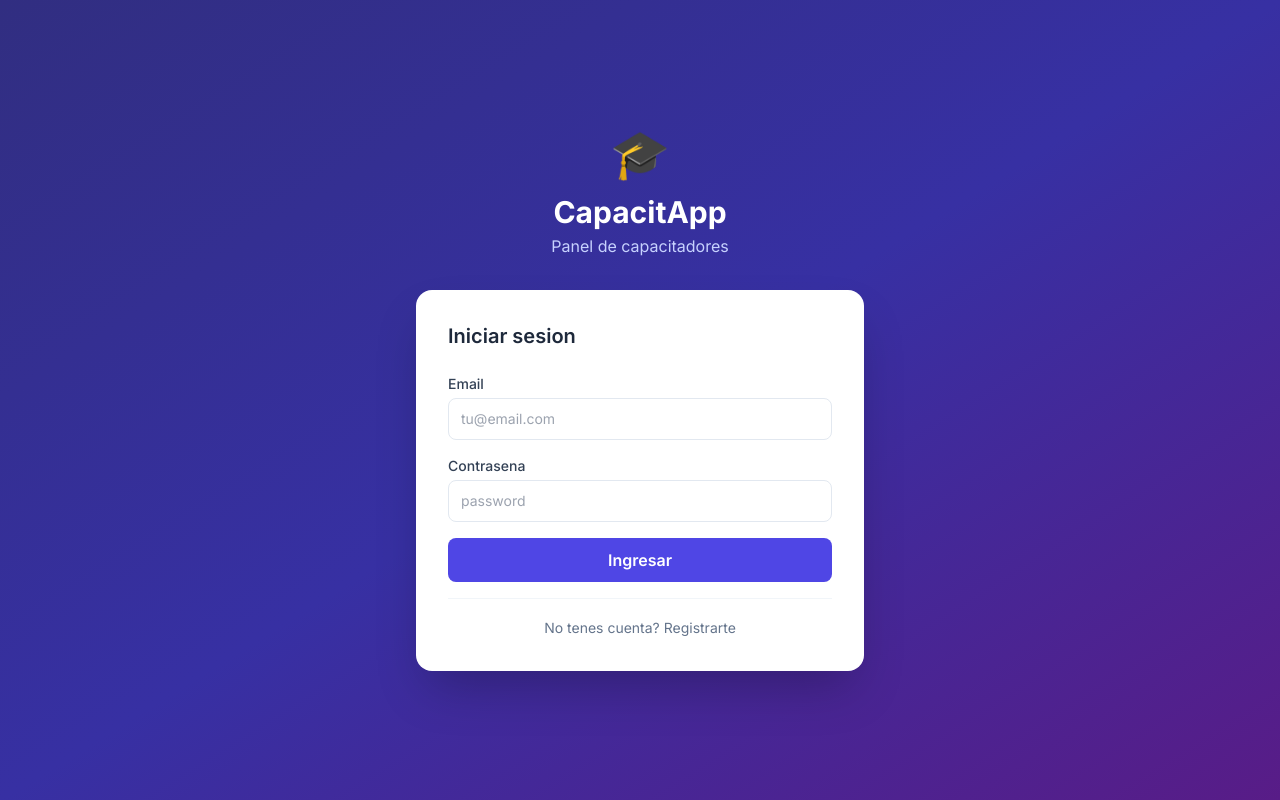
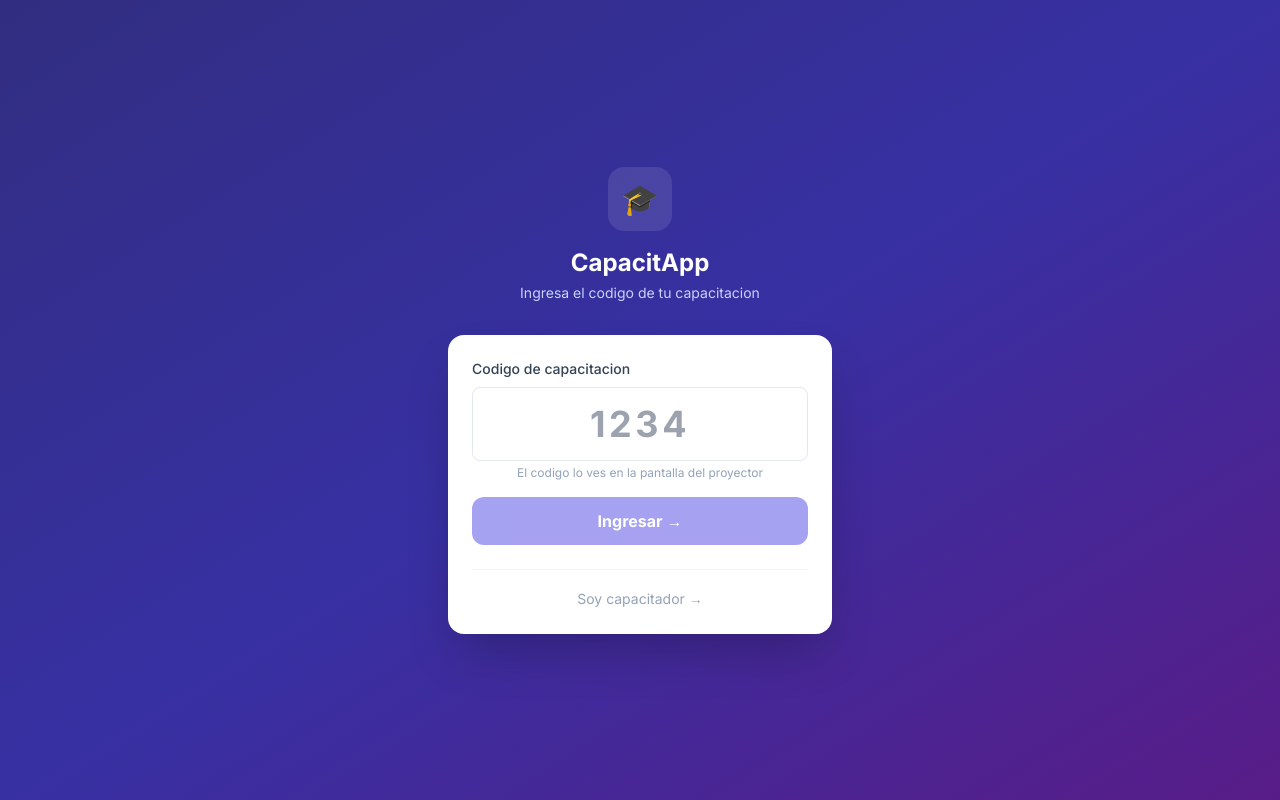
Before and after one commit to slopez2024/capacitaciones-app-final, a Next.js app: page / in a window 1280 px wide. Built offline with nearby package versions, Linux system fonts and the light colour scheme.

Commit message:
home with code and admin link

```diff
--- a/app/page.tsx
+++ b/app/page.tsx
@@ -4,58 +4,47 @@ import {useState} from "react"
 import {useRouter} from "next/navigation"
 import {createClient} from "@/lib/supabase/client"
 
-export default function AdminLoginPage(){
+export default function HomePage(){
   const router = useRouter()
-  const [email, setEmail] = useState("")
-  const [password, setPassword] = useState("")
+  const [code, setCode] = useState("")
   const [loading, setLoading] = useState(false)
   const [error, setError] = useState("")
 
-  const handleLogin = async (e: React.FormEvent) => {
+  const handleSubmit = async (e: React.FormEvent) => {
     e.preventDefault()
+    if(!code.trim())return
+    setLoading(true)
     setError("")
-    setLoading(true)
     const supabase = createClient()
-    const {error: authError} = await supabase.auth.signInWithPassword({email, password})
-    if(authError){setError("Email o contrasena incorrectos.");setLoading(false);return}
-    router.push("/admin/dashboard")
-  }
-
-  const handleRegister = async () => {
-    if(!email||!password){setError("Completa email y contrasena.");return}
-    setError("")
-    setLoading(true)
-    const supabase = createClient()
-    const {error: regError} = await supabase.auth.signUp({email, password})
-    if(regError){setError(regError.message);setLoading(false);return}
-    alert("Cuenta creada. Revisa tu email.")
-    setLoading(false)
+    const {data: events} = await supabase.from("events").select("id,is_active,code").eq("code", parseInt(code.trim())).limit(1)
+    const event = events && events.length > 0 ? events[0] as {id:string;is_active:boolean;code:number} : null
+    if(!event){setError("Codigo incorrecto.");setLoading(false);return}
+    if(!event.is_active){setError("No esta activa.");setLoading(false);return}
+    router.push("/evento/" + event.id)
   }
 
   return(
-    <div className="min-h-screen flex items-center justify-center bg-gradient-to-br from-indigo-900 via-indigo-800 to-purple-900">
-      <div className="w-full max-w-md">
+    <div className="min-h-screen bg-gradient-to-br from-indigo-900 via-indigo-800 to-purple-900 flex items-center justify-center p-4">
+      <div className="w-full max-w-sm">
         <div className="text-center mb-8">
-          <span className="text-5xl">🎓</span>
-          <h1 className="text-3xl font-bold text-white mt-4">CapacitApp</h1>
-          <p className="text-indigo-200 mt-1">Panel de capacitadores</p>
+          <div className="inline-flex items-center justify-center w-16 h-16 bg-white/10 rounded-2xl mb-4">
+            <span className="text-3xl">🎓</span>
+          </div>
+          <h1 className="text-2xl font-bold text-white">CapacitApp</h1>
+          <p className="text-indigo-200 text-sm mt-1">Ingresa el codigo de tu capacitacion</p>
         </div>
-        <div className="bg-white rounded-2xl shadow-2xl p-8">
-          <h2 className="text-xl font-semibold text-slate-800 mb-6">Iniciar sesion</h2>
-          <form onSubmit={handleLogin} className="space-y-4">
+        <div className="bg-white rounded-2xl shadow-2xl p-6">
+          <form onSubmit={handleSubmit} className="space-y-4">
             <div>
-              <label className="block text-sm font-medium text-slate-700 mb-1">Email</label>
-              <input type="email" value={email} onChange={e=>setEmail(e.target.value)} className="w-full border border-slate-200 rounded-lg px-3 py-2.5 text-sm focus:outline-none focus:ring-2 focus:ring-indigo-500" placeholder="tu@email.com" required/>
-            </div>
-            <div>
-              <label className="block text-sm font-medium text-slate-700 mb-1">Contrasena</label>
-              <input type="password" value={password} onChange={e=>setPassword(e.target.value)} className="w-full border border-slate-200 rounded-lg px-3 py-2.5 text-sm focus:outline-none focus:ring-2 focus:ring-indigo-500" placeholder="password" required/>
+              <label className="block text-sm font-medium text-slate-700 mb-2">Codigo de capacitacion</label>
+              <input value={code} onChange={e=>setCode(e.target.value.replace(/[^0-9]/g,""))} type="text" inputMode="numeric" maxLength={6} className="w-full border border-slate-200 rounded-lg px-3 py-4 text-4xl font-bold text-center tracking-widest focus:outline-none focus:ring-2 focus:ring-indigo-500" placeholder="1234" required/>
+              <p className="text-xs text-slate-400 mt-1 text-center">El codigo lo ves en la pantalla del proyector</p>
             </div>
             {error && <div className="bg-red-50 border border-red-200 text-red-700 px-4 py-3 rounded-lg text-sm">⚠️ {error}</div>}
-            <button type="submit" disabled={loading} className="w-full bg-indigo-600 hover:bg-indigo-700 text-white font-semibold py-2.5 rounded-lg disabled:opacity-50">{loading?"Cargando...":"Ingresar"}</button>
+            <button type="submit" disabled={loading||code.length<3} className="w-full bg-indigo-600 hover:bg-indigo-700 text-white font-bold py-3 rounded-xl disabled:opacity-50">{loading?"Buscando...":"Ingresar →"}</button>
           </form>
-          <div className="mt-4 pt-4 border-t border-slate-100">
-            <button onClick={handleRegister} disabled={loading} className="w-full text-sm text-slate-500 hover:text-indigo-600">No tenes cuenta? Registrarte</button>
+          <div className="mt-6 pt-4 border-t border-slate-100 text-center">
+            <button onClick={()=>router.push("/admin")} className="text-sm text-slate-400 hover:text-indigo-600 transition-colors">Soy capacitador →</button>
           </div>
         </div>
       </div>
```
